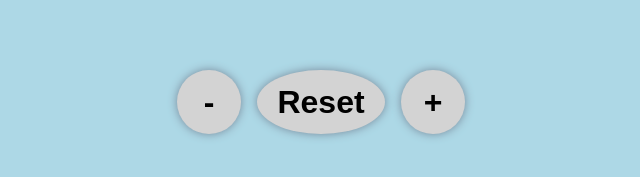
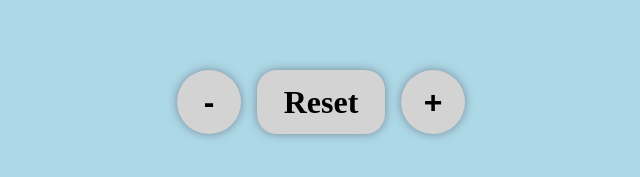
Before and after one commit to hafizaatifkamal/counter-machine, a plain HTML site: page index.html in a window 1280 px wide. Shown: the part 441-618 px from the top of the page, without its empty margins (319-959 px from the left). Drawn offline with Linux system fonts and the light colour scheme.

Commit message:
Updating style.css
some fonts modification

```diff
--- a/style.css
+++ b/style.css
@@ -38,10 +38,11 @@ button {
 } */
 
 .reset {
+  font-family: Cormorant Bold;
   height: 4rem;
   width: 8rem;
   font-size: 2rem;
-/*   border-radius: 5%; */
+  border-radius: 20px;
 }
 
 button:hover {
```
